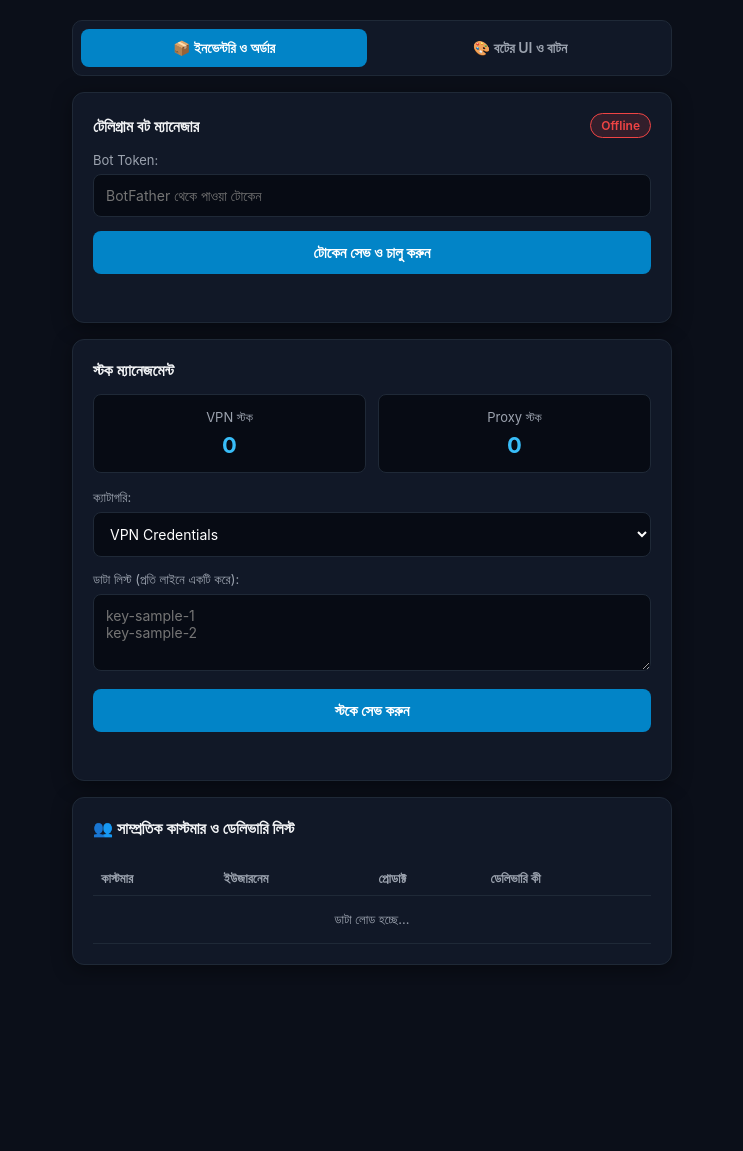
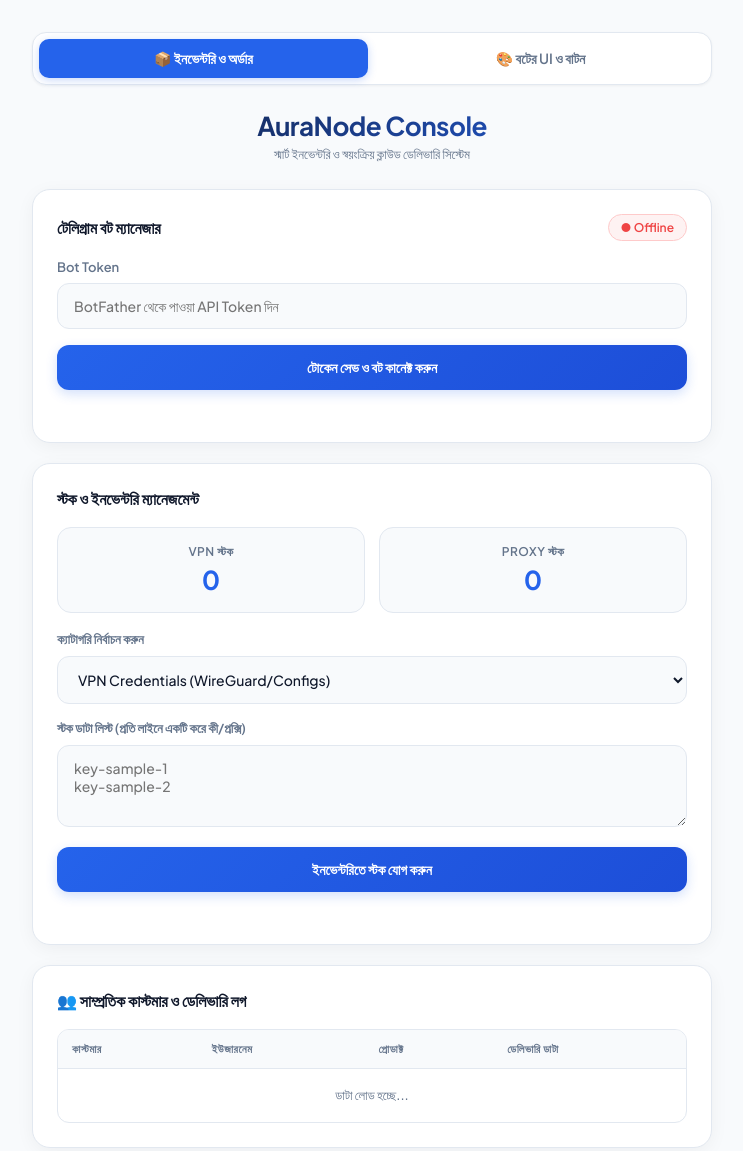
Before and after one commit to siamsikder4/AuraNode, a plain HTML site: page index.html in a window 1280 px wide. Shown: the whole page, without its empty margins (268-1011 px from the left). Before the commit the page ends 985 px from the top, so only its background shows below. Drawn offline with Linux system fonts and the light colour scheme; no server answers.

Commit message:
Update index.html

```diff
--- a/index.html
+++ b/index.html
@@ -3,50 +3,293 @@
 <head>
   <meta charset="UTF-8">
   <meta name="viewport" content="width=device-width, initial-scale=1.0">
-  <title>AuraNode - Cloud Bot & Inventory Manager</title>
+  <title>AuraNode Admin Console</title>
+  <link rel="preconnect" href="https://fonts.googleapis.com">
+  <link rel="preconnect" href="https://fonts.gstatic.com" crossorigin>
+  <link href="https://fonts.googleapis.com/css2?family=Plus+Jakarta+Sans:wght@400;500;600;700&display=swap" rel="stylesheet">
+
   <style>
     :root {
-      --bg: #0b0f19;
-      --card-bg: #111827;
-      --border: #1f2937;
-      --accent: #38bdf8;
-      --text: #f3f4f6;
-      --text-muted: #9ca3af;
-      --success: #22c55e;
+      --bg: #f8fafc;
+      --card-bg: #ffffff;
+      --border: #e2e8f0;
+      --text-main: #0f172a;
+      --text-muted: #64748b;
+      --primary: #2563eb;
+      --primary-hover: #1d4ed8;
+      --success: #10b981;
+      --success-bg: #ecfdf5;
       --danger: #ef4444;
+      --danger-bg: #fef2f2;
+      --shadow-sm: 0 1px 3px rgba(0,0,0,0.05);
+      --shadow-md: 0 4px 20px -2px rgba(15, 23, 42, 0.06);
     }
-    * { box-sizing: border-box; margin: 0; padding: 0; font-family: -apple-system, BlinkMacSystemFont, "Segoe UI", Roboto, sans-serif; }
-    body { background: var(--bg); color: var(--text); padding: 20px 14px; display: flex; justify-content: center; }
-    .container { width: 100%; max-width: 600px; display: flex; flex-direction: column; gap: 16px; }
 
-    /* Top Navbar */
-    .nav { display: flex; gap: 10px; background: var(--card-bg); padding: 8px; border-radius: 10px; border: 1px solid var(--border); }
-    .nav a { flex: 1; text-align: center; text-decoration: none; padding: 10px; font-size: 14px; font-weight: 600; border-radius: 8px; color: var(--text-muted); }
-    .nav a.active { background: #0284c7; color: #fff; }
+    * {
+      box-sizing: border-box;
+      margin: 0;
+      padding: 0;
+      font-family: 'Plus Jakarta Sans', -apple-system, BlinkMacSystemFont, sans-serif;
+    }
 
-    .card { background: var(--card-bg); border: 1px solid var(--border); border-radius: 12px; padding: 20px; box-shadow: 0 4px 20px rgba(0,0,0,0.4); }
-    .card-title { font-size: 16px; font-weight: 600; margin-bottom: 14px; display: flex; justify-content: space-between; align-items: center; }
-    label { display: block; font-size: 13px; color: var(--text-muted); margin-bottom: 6px; }
+    body {
+      background-color: var(--bg);
+      color: var(--text-main);
+      padding: 32px 16px;
+      display: flex;
+      justify-content: center;
+      min-height: 100vh;
+    }
+
+    .container {
+      width: 100%;
+      max-width: 680px;
+      display: flex;
+      flex-direction: column;
+      gap: 20px;
+    }
+
+    /* Top Navigation */
+    .nav {
+      display: flex;
+      background: var(--card-bg);
+      padding: 6px;
+      border-radius: 14px;
+      border: 1px solid var(--border);
+      box-shadow: var(--shadow-sm);
+      gap: 8px;
+    }
+
+    .nav a {
+      flex: 1;
+      text-align: center;
+      text-decoration: none;
+      padding: 10px 16px;
+      font-size: 14px;
+      font-weight: 600;
+      border-radius: 10px;
+      color: var(--text-muted);
+      transition: all 0.2s ease;
+    }
+
+    .nav a.active {
+      background: var(--primary);
+      color: #ffffff;
+      box-shadow: 0 2px 8px rgba(37, 99, 235, 0.25);
+    }
+
+    .nav a:hover:not(.active) {
+      background: #f1f5f9;
+      color: var(--text-main);
+    }
+
+    /* Header */
+    .header {
+      text-align: center;
+      margin-top: 4px;
+      margin-bottom: 6px;
+    }
+
+    .header h1 {
+      font-size: 26px;
+      font-weight: 700;
+      letter-spacing: -0.5px;
+      background: linear-gradient(135deg, #0f172a 0%, #2563eb 100%);
+      -webkit-background-clip: text;
+      -webkit-text-fill-color: transparent;
+    }
+
+    .header p {
+      font-size: 13px;
+      color: var(--text-muted);
+      margin-top: 4px;
+      font-weight: 500;
+    }
+
+    /* Cards */
+    .card {
+      background: var(--card-bg);
+      border: 1px solid var(--border);
+      border-radius: 18px;
+      padding: 24px;
+      box-shadow: var(--shadow-md);
+      transition: border-color 0.2s ease;
+    }
+
+    .card-title {
+      font-size: 16px;
+      font-weight: 700;
+      color: var(--text-main);
+      margin-bottom: 18px;
+      display: flex;
+      justify-content: space-between;
+      align-items: center;
+    }
+
+    /* Form Fields */
+    label {
+      display: block;
+      font-size: 13px;
+      font-weight: 600;
+      color: var(--text-muted);
+      margin-bottom: 8px;
+    }
+
     input, select, textarea {
-      width: 100%; padding: 12px; background: #070b14; border: 1px solid var(--border);
-      border-radius: 8px; color: #fff; font-size: 14px; margin-bottom: 14px;
+      width: 100%;
+      padding: 13px 16px;
+      background: #f8fafc;
+      border: 1px solid var(--border);
+      border-radius: 12px;
+      color: var(--text-main);
+      font-size: 14px;
+      font-weight: 500;
+      margin-bottom: 16px;
+      outline: none;
+      transition: all 0.2s ease;
     }
-    input:focus, select:focus, textarea:focus { border-color: var(--accent); outline: none; }
+
+    input:focus, select:focus, textarea:focus {
+      background: #ffffff;
+      border-color: var(--primary);
+      box-shadow: 0 0 0 3px rgba(37, 99, 235, 0.1);
+    }
+
     button {
-      width: 100%; padding: 12px; background: #0284c7; color: white; border: none;
-      border-radius: 8px; font-size: 15px; font-weight: 600; cursor: pointer; transition: 0.2s;
+      width: 100%;
+      padding: 13px;
+      background: linear-gradient(135deg, var(--primary) 0%, #1d4ed8 100%);
+      color: #ffffff;
+      border: none;
+      border-radius: 12px;
+      font-size: 14px;
+      font-weight: 600;
+      cursor: pointer;
+      box-shadow: 0 4px 12px rgba(37, 99, 235, 0.2);
+      transition: all 0.2s ease;
     }
-    button:hover { background: #0369a1; }
-    .badge { padding: 4px 10px; border-radius: 20px; font-size: 12px; font-weight: 600; }
-    .badge-off { background: rgba(239, 68, 68, 0.15); color: var(--danger); border: 1px solid var(--danger); }
-    .badge-on { background: rgba(34, 197, 94, 0.15); color: var(--success); border: 1px solid var(--success); }
-    .stats-grid { display: grid; grid-template-columns: 1fr 1fr; gap: 12px; margin-bottom: 16px; }
-    .stat-card { background: #070b14; border: 1px solid var(--border); border-radius: 8px; padding: 14px; text-align: center; }
-    .stat-number { font-size: 22px; font-weight: bold; color: var(--accent); margin-top: 4px; }
-    .status-text { font-size: 13px; text-align: center; margin-top: 10px; min-height: 18px; }
-    table { width: 100%; border-collapse: collapse; font-size: 13px; margin-top: 10px; }
-    th { padding: 8px; color: var(--text-muted); text-align: left; border-bottom: 1px solid var(--border); }
-    td { padding: 10px 8px; border-bottom: 1px solid #1f2937; }
+
+    button:hover {
+      box-shadow: 0 6px 16px rgba(37, 99, 235, 0.3);
+      transform: translateY(-1px);
+    }
+
+    button:active {
+      transform: translateY(0);
+    }
+
+    /* Badges */
+    .badge {
+      display: inline-flex;
+      align-items: center;
+      gap: 6px;
+      padding: 5px 12px;
+      border-radius: 20px;
+      font-size: 12px;
+      font-weight: 600;
+    }
+
+    .badge-off {
+      background: var(--danger-bg);
+      color: var(--danger);
+      border: 1px solid #fecaca;
+    }
+
+    .badge-on {
+      background: var(--success-bg);
+      color: var(--success);
+      border: 1px solid #a7f3d0;
+    }
+
+    /* Inventory Stats */
+    .stats-grid {
+      display: grid;
+      grid-template-columns: 1fr 1fr;
+      gap: 14px;
+      margin-bottom: 18px;
+    }
+
+    .stat-card {
+      background: #f8fafc;
+      border: 1px solid var(--border);
+      border-radius: 14px;
+      padding: 16px;
+      text-align: center;
+      transition: all 0.2s ease;
+    }
+
+    .stat-card:hover {
+      background: #f1f5f9;
+    }
+
+    .stat-card label {
+      margin-bottom: 2px;
+      font-size: 12px;
+      text-transform: uppercase;
+      letter-spacing: 0.5px;
+    }
+
+    .stat-number {
+      font-size: 26px;
+      font-weight: 700;
+      color: var(--primary);
+      margin-top: 4px;
+    }
+
+    .status-text {
+      font-size: 13px;
+      font-weight: 500;
+      text-align: center;
+      margin-top: 10px;
+      min-height: 18px;
+    }
+
+    /* Orders Table */
+    .table-container {
+      overflow-x: auto;
+      border-radius: 12px;
+      border: 1px solid var(--border);
+      background: #ffffff;
+    }
+
+    table {
+      width: 100%;
+      border-collapse: collapse;
+      font-size: 13px;
+      text-align: left;
+    }
+
+    th {
+      padding: 12px 14px;
+      color: var(--text-muted);
+      font-weight: 600;
+      background: #f8fafc;
+      border-bottom: 1px solid var(--border);
+      text-transform: uppercase;
+      font-size: 11px;
+      letter-spacing: 0.5px;
+    }
+
+    td {
+      padding: 12px 14px;
+      border-bottom: 1px solid var(--border);
+      color: var(--text-main);
+      font-weight: 500;
+    }
+
+    tr:last-child td {
+      border-bottom: none;
+    }
+
+    .credential-code {
+      font-family: monospace;
+      background: #f1f5f9;
+      color: #0f172a;
+      padding: 3px 6px;
+      border-radius: 6px;
+      font-size: 12px;
+      border: 1px solid #e2e8f0;
+    }
   </style>
 
   <script type="module">
@@ -65,22 +308,24 @@
     const app = initializeApp(firebaseConfig);
     const db = getFirestore(app);
 
+    // ১. বট স্ট্যাটাস
     onSnapshot(doc(db, "bot_config", "main"), (docSnap) => {
       const badge = document.getElementById("botStatusBadge");
       const botStatusText = document.getElementById("botStatusText");
       if (docSnap.exists() && docSnap.data().token) {
         badge.className = "badge badge-on";
-        badge.innerText = "Active";
-        botStatusText.innerText = "বট সক্রিয় ও ক্লাউডে কানেক্টেড আছে!";
+        badge.innerHTML = "● Online";
+        botStatusText.innerText = "বট সক্রিয় রয়েছে এবং ক্লাউডে সংযুক্ত!";
         botStatusText.style.color = "var(--success)";
       } else {
         badge.className = "badge badge-off";
-        badge.innerText = "Offline";
-        botStatusText.innerText = "কোনো সক্রিয় বট টোকেন নেই।";
+        badge.innerHTML = "● Offline";
+        botStatusText.innerText = "কোনো সক্রিয় বট টোকেন পাওয়া যায়নি।";
         botStatusText.style.color = "var(--danger)";
       }
     });
 
+    // ২. লাইভ স্টক
     onSnapshot(doc(db, "inventory", "stock"), (docSnap) => {
       if (docSnap.exists()) {
         const data = docSnap.data();
@@ -89,54 +334,63 @@
       }
     });
 
+    // ৩. রিয়েলটাইম অর্ডার
     const q = query(collection(db, "orders"), orderBy("timestamp", "desc"), limit(10));
     onSnapshot(q, (snapshot) => {
       const tbody = document.getElementById("ordersTableBody");
       tbody.innerHTML = "";
       if (snapshot.empty) {
-        tbody.innerHTML = `<tr><td colspan="4" style="text-align:center; color: var(--text-muted); padding: 15px;">এখনও কোনো কাস্টমার অর্ডার দেয়নি</td></tr>`;
+        tbody.innerHTML = `<tr><td colspan="4" style="text-align:center; color: var(--text-muted); padding: 18px;">এখনও কোনো কাস্টমার অর্ডার দেয়নি</td></tr>`;
         return;
       }
       snapshot.forEach((doc) => {
         const order = doc.data();
         const tr = document.createElement("tr");
         tr.innerHTML = `
-          <td>${order.first_name || 'Anonymous'}</td>
-          <td style="color: #38bdf8;">@${order.username || 'N/A'}</td>
-          <td><b>${order.product}</b></td>
-          <td style="font-family: monospace; color: #22c55e;">${order.delivered_credential}</td>
+          <td><strong>${order.first_name || 'Anonymous'}</strong></td>
+          <td style="color: var(--primary);">@${order.username || 'N/A'}</td>
+          <td><span style="background:#e0e7ff; color:#3730a3; padding:2px 8px; border-radius:6px; font-weight:600; font-size:12px;">${order.product}</span></td>
+          <td><span class="credential-code">${order.delivered_credential}</span></td>
         `;
         tbody.appendChild(tr);
       });
     });
 
+    // বট টোকেন সেভ
     window.saveBotToken = async function() {
       const token = document.getElementById("botToken").value.trim();
       const statusText = document.getElementById("botStatusText");
-      if (!token) return alert("টোকেন ইনপুট দিন!");
-      statusText.innerText = "সেভ হচ্ছে...";
+      if (!token) return alert("দয়া করে একটি টোকেন ইনপুট দিন!");
+      statusText.innerText = "সংরক্ষণ করা হচ্ছে...";
+      statusText.style.color = "var(--text-muted)";
       try {
         await setDoc(doc(db, "bot_config", "main"), { token: token, updatedAt: new Date() }, { merge: true });
-        statusText.innerText = "টোকেন সফলভাবে ক্লাউডে সেভ হয়েছে!";
+        statusText.innerText = "টোকেন সফলভাবে সেভ হয়েছে!";
+        statusText.style.color = "var(--success)";
         document.getElementById("botToken").value = "";
       } catch (e) {
-        statusText.innerText = "সমস্যা: " + e.message;
+        statusText.innerText = "ত্রুটি: " + e.message;
+        statusText.style.color = "var(--danger)";
       }
     };
 
+    // স্টক যোগ করা
     window.saveStock = async function() {
       const cat = document.getElementById("stockCat").value;
       const rawText = document.getElementById("stockData").value.trim();
       const statusText = document.getElementById("stockStatusText");
-      if (!rawText) return alert("স্টক ডাটা দিন!");
+      if (!rawText) return alert("স্টক ডাটা টেক্সট দিন!");
       const newItems = rawText.split("\n").map(i => i.trim()).filter(i => i.length > 0);
-      statusText.innerText = "আপডেট হচ্ছে...";
+      statusText.innerText = "স্টক আপডেট করা হচ্ছে...";
+      statusText.style.color = "var(--text-muted)";
       try {
         await setDoc(doc(db, "inventory", "stock"), { [cat]: newItems }, { merge: true });
-        statusText.innerText = `${newItems.length}টি আইটেম স্টকে যুক্ত হয়েছে!`;
+        statusText.innerText = `${newItems.length}টি আইটেম সফলভাবে যোগ করা হয়েছে!`;
+        statusText.style.color = "var(--success)";
         document.getElementById("stockData").value = "";
       } catch (e) {
-        statusText.innerText = "সমস্যা: " + e.message;
+        statusText.innerText = "ত্রুটি: " + e.message;
+        statusText.style.color = "var(--danger)";
       }
     };
   </script>
@@ -144,25 +398,33 @@
 <body>
 
 <div class="container">
-  <!-- Navbar -->
+  <!-- Top Navigation -->
   <div class="nav">
     <a href="index.html" class="active">📦 ইনভেন্টরি ও অর্ডার</a>
     <a href="bot-ui.html">🎨 বটের UI ও বাটন</a>
   </div>
 
+  <!-- Header -->
+  <div class="header">
+    <h1>AuraNode Console</h1>
+    <p>স্মার্ট ইনভেন্টরি ও স্বয়ংক্রিয় ক্লাউড ডেলিভারি সিস্টেম</p>
+  </div>
+
+  <!-- 1. Bot Manager Card -->
   <div class="card">
     <div class="card-title">
       <span>টেলিগ্রাম বট ম্যানেজার</span>
-      <span id="botStatusBadge" class="badge badge-off">Offline</span>
+      <span id="botStatusBadge" class="badge badge-off">● Offline</span>
     </div>
-    <label>Bot Token:</label>
-    <input type="text" id="botToken" placeholder="BotFather থেকে পাওয়া টোকেন">
-    <button onclick="saveBotToken()">টোকেন সেভ ও চালু করুন</button>
+    <label>Bot Token</label>
+    <input type="text" id="botToken" placeholder="BotFather থেকে পাওয়া API Token দিন">
+    <button onclick="saveBotToken()">টোকেন সেভ ও বট কানেক্ট করুন</button>
     <div id="botStatusText" class="status-text"></div>
   </div>
 
+  <!-- 2. Inventory Stock Card -->
   <div class="card">
-    <div class="card-title">স্টক ম্যানেজমেন্ট</div>
+    <div class="card-title">স্টক ও ইনভেন্টরি ম্যানেজমেন্ট</div>
     <div class="stats-grid">
       <div class="stat-card">
         <label>VPN স্টক</label>
@@ -174,32 +436,33 @@
       </div>
     </div>
 
-    <label>ক্যাটাগরি:</label>
+    <label>ক্যাটাগরি নির্বাচন করুন</label>
     <select id="stockCat">
-      <option value="vpn">VPN Credentials</option>
-      <option value="proxy">Residential Proxy</option>
+      <option value="vpn">VPN Credentials (WireGuard/Configs)</option>
+      <option value="proxy">Residential Proxy (IP:Port:User:Pass)</option>
     </select>
 
-    <label>ডাটা লিস্ট (প্রতি লাইনে একটি করে):</label>
+    <label>স্টক ডাটা লিস্ট (প্রতি লাইনে একটি করে কী/প্রক্সি)</label>
     <textarea id="stockData" rows="3" placeholder="key-sample-1&#10;key-sample-2"></textarea>
-    <button onclick="saveStock()">স্টকে সেভ করুন</button>
+    <button onclick="saveStock()">ইনভেন্টরিতে স্টক যোগ করুন</button>
     <div id="stockStatusText" class="status-text"></div>
   </div>
 
+  <!-- 3. Orders Table Card -->
   <div class="card">
-    <div class="card-title">👥 সাম্প্রতিক কাস্টমার ও ডেলিভারি লিস্ট</div>
-    <div style="overflow-x: auto;">
+    <div class="card-title">👥 সাম্প্রতিক কাস্টমার ও ডেলিভারি লগ</div>
+    <div class="table-container">
       <table>
         <thead>
           <tr>
             <th>কাস্টমার</th>
             <th>ইউজারনেম</th>
             <th>প্রোডাক্ট</th>
-            <th>ডেলিভারি কী</th>
+            <th>ডেলিভারি ডাটা</th>
           </tr>
         </thead>
         <tbody id="ordersTableBody">
-          <tr><td colspan="4" style="text-align:center; color: var(--text-muted); padding: 15px;">ডাটা লোড হচ্ছে...</td></tr>
+          <tr><td colspan="4" style="text-align:center; color: var(--text-muted); padding: 18px;">ডাটা লোড হচ্ছে...</td></tr>
         </tbody>
       </table>
     </div>
```
